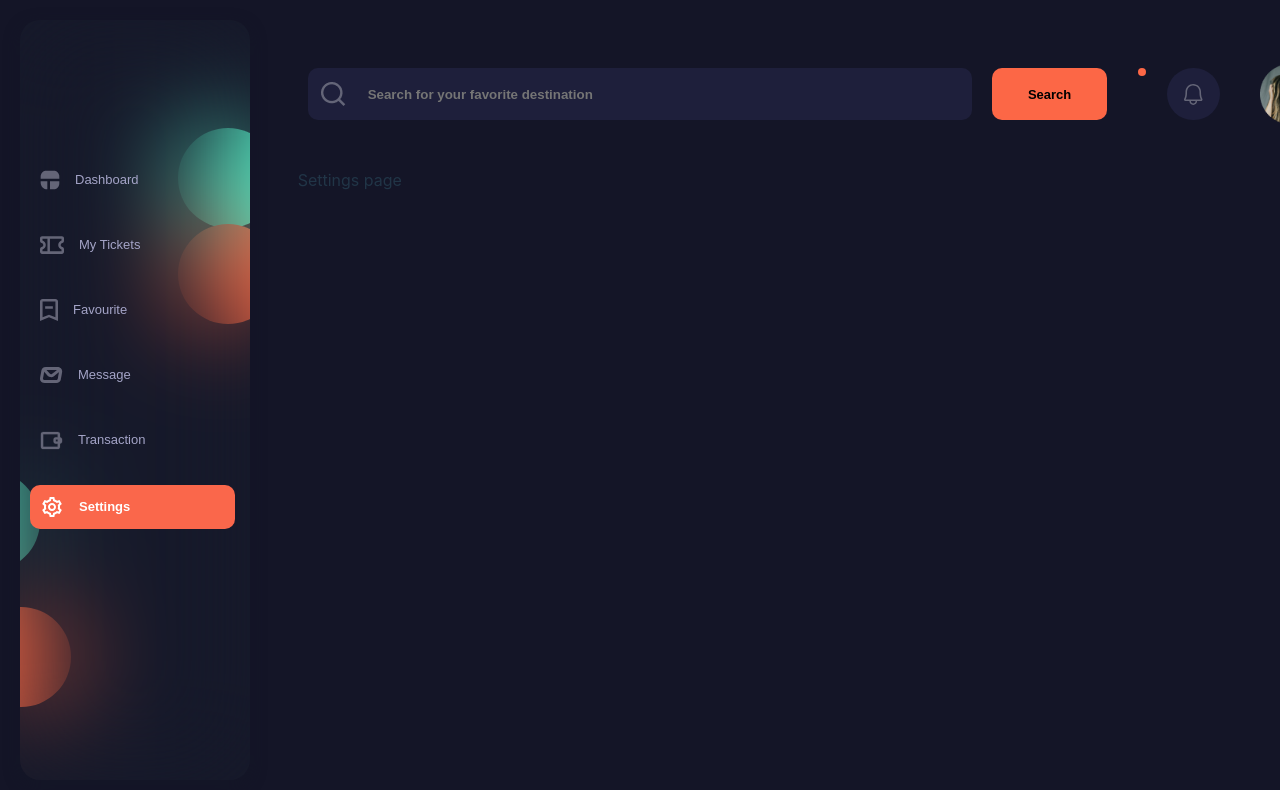
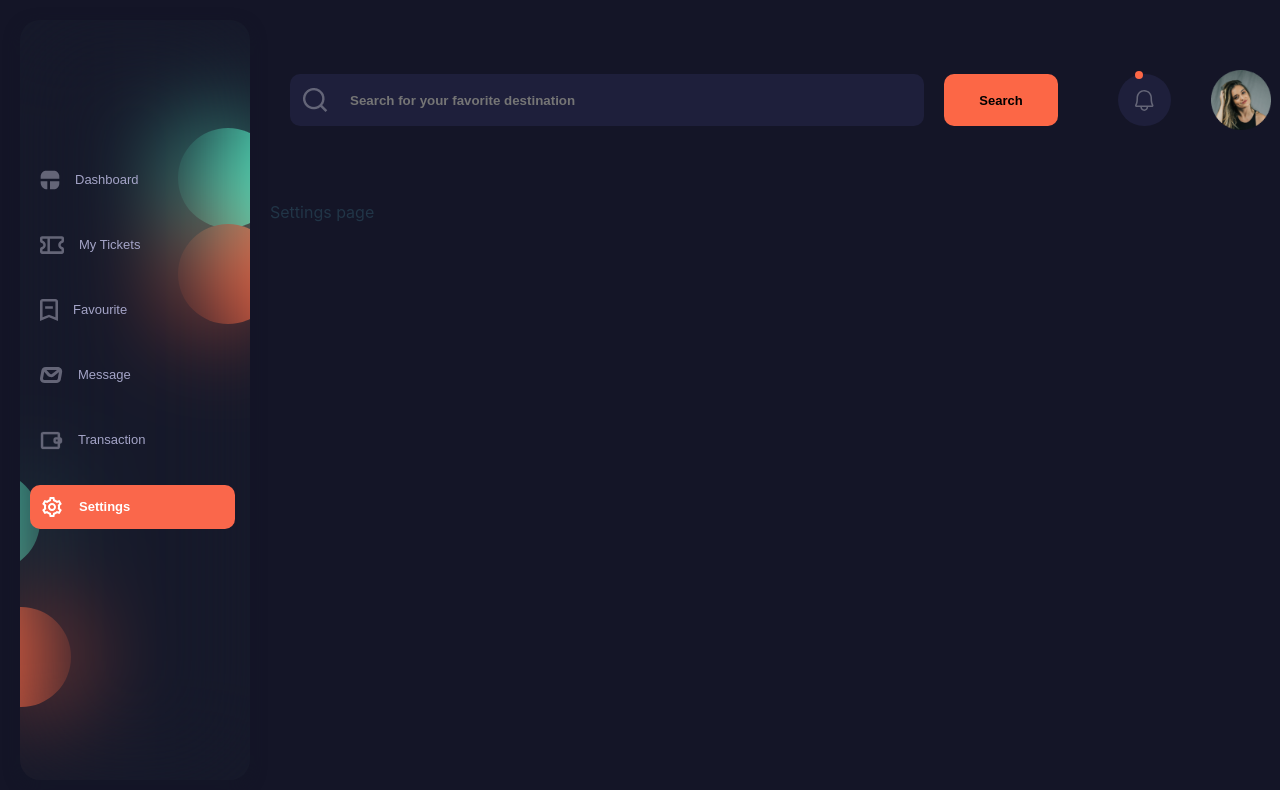
Before and after one commit to NavasMuhammed/Travelogue, a React (Vite) app: page /settings in a window 1280 px wide. Shown: the top 790 px of the page. Built offline with nearby package versions, Linux system fonts and the light colour scheme.

Commit message:
fix: layout

```diff
--- a/src/components/LeftMenu/leftMenu.scss
+++ b/src/components/LeftMenu/leftMenu.scss
@@ -2,7 +2,6 @@
     contain: content;
     margin-top: 20px;
     margin-left: 20px;
-    margin-right: -140px;
     height: 95vh;
     width: 230px;
     border-radius: 20px;
--- a/src/components/TopBar/topBar.scss
+++ b/src/components/TopBar/topBar.scss
@@ -4,7 +4,6 @@
     display: flex;
     flex-direction: row;
     align-items: center;
-    padding-top: 10px;
 
     .search-container {
         display: flex;
@@ -60,8 +59,8 @@
                 border-radius: 50%;
                 background: #FC6746;
                 position: fixed;
-                top: 68px;
-                left: 1138px;
+                top: 70.5px;
+                left: 1135px;
             }
 
             svg {
--- a/src/layout/Home/homeLayout.jsx
+++ b/src/layout/Home/homeLayout.jsx
@@ -6,13 +6,17 @@ import "./homeLayout.scss"
 function HomeLayout({ children }) {
     return (
         <div className="home-layout">
-            <div className="left-menu-grid">
+            <div className="left-flex">
                 <LeftMenu></LeftMenu>
             </div>
-            <div className="top-bar-grid">
-                <TopBar></TopBar>
+            <div className="right-flex">
+                <div className="top-bar">
+                    <TopBar></TopBar>
+                </div>
+                <div className="children-container">
+                    <div className="children">{children}</div>
+                </div>
             </div>
-            <div className="children">{children}</div>
         </div>
     )
 }
--- a/src/layout/Home/homeLayout.scss
+++ b/src/layout/Home/homeLayout.scss
@@ -1,27 +1,23 @@
 .home-layout {
-    display: grid;
-    grid-template-areas:
-        'leftbar topbar topbar topbar topbar topbar topbar'
-        'leftbar children children children children children children'
-        'leftbar children children children children children children'
-        'leftbar children children children children children children'
-        'leftbar children children children children children children'
-        'leftbar children children children children children children'
-        'leftbar children children children children children children'
-    ;
+    display: flex;
+    flex-direction: row;
 
-    .top-bar-grid {
-        grid-area: topbar;
-        margin-left: 70px;
+    .left-flex {
+        display: block;
     }
 
-    .left-menu-grid {
-        grid-area: leftbar;
-    }
+    .right-flex {
+        display: flex;
+        flex-direction: column;
+        width: 100vw;
+        height: 100vh;
 
-    .children {
-        margin-left: 100px;
-        grid-area: children;
-        background-color: rgb(20,21,39);
+        .top-bar {
+            width: 100%;
+            height: 25%;
+        }
+        .children-container{
+            padding-left: 20px;
+        }
     }
 }
```
